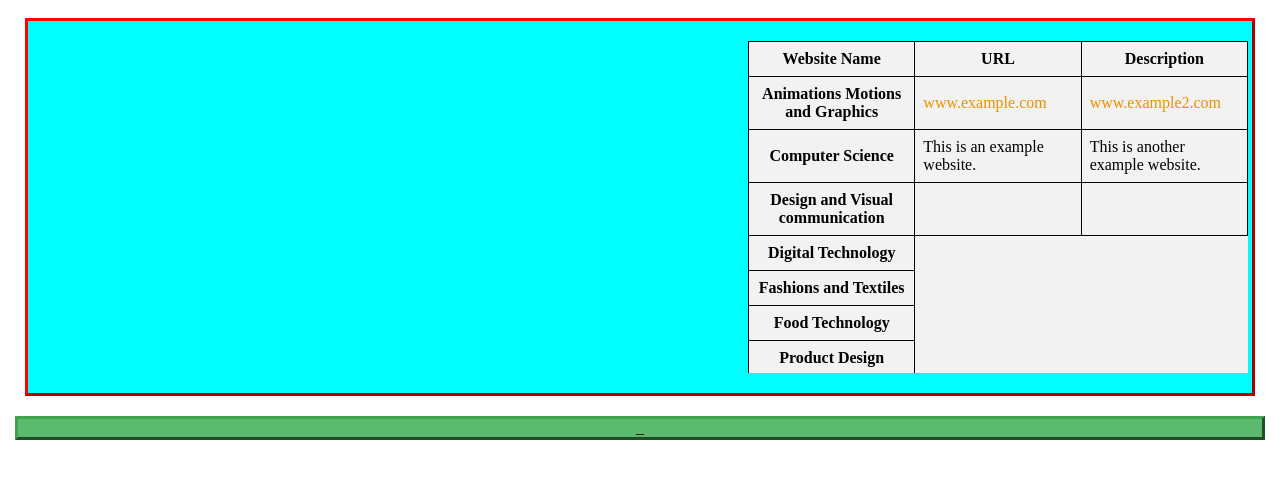
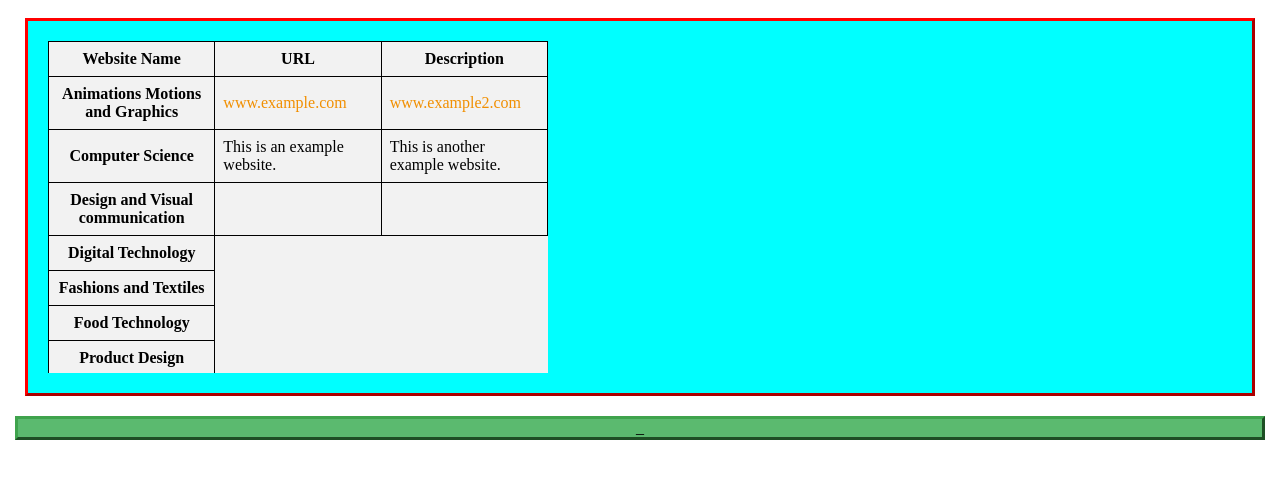
Before and after one commit to trofd888/September-2023-exhibit, a plain HTML site: page Index.html in a window 1280 px wide. Shown: the part 185-664 px from the top of the page. Drawn offline with Linux system fonts and the light colour scheme.

Commit message:
Moving table to left side of website

```diff
--- a/style.css
+++ b/style.css
@@ -42,11 +42,11 @@ footer {
   position: relative;
   z-index: 1;
   display: flex;
-  justify-content: flex-end;
+  justify-content: flex-start;
   align-items: flex-start;
   overflow: auto;
   margin-top: 20px;
-  margin-left: 720px;
+  margin-left: 20px;
   margin-bottom: 20px;
 }
 
```
